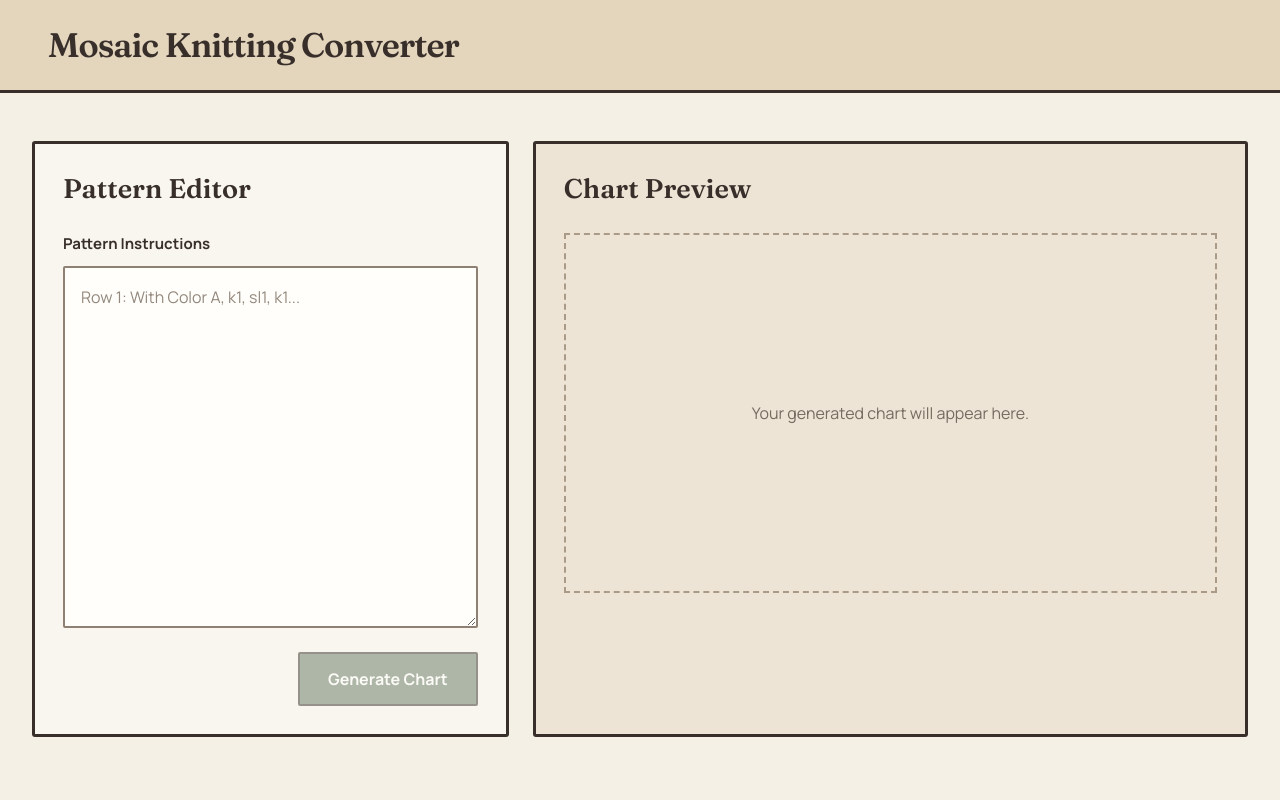
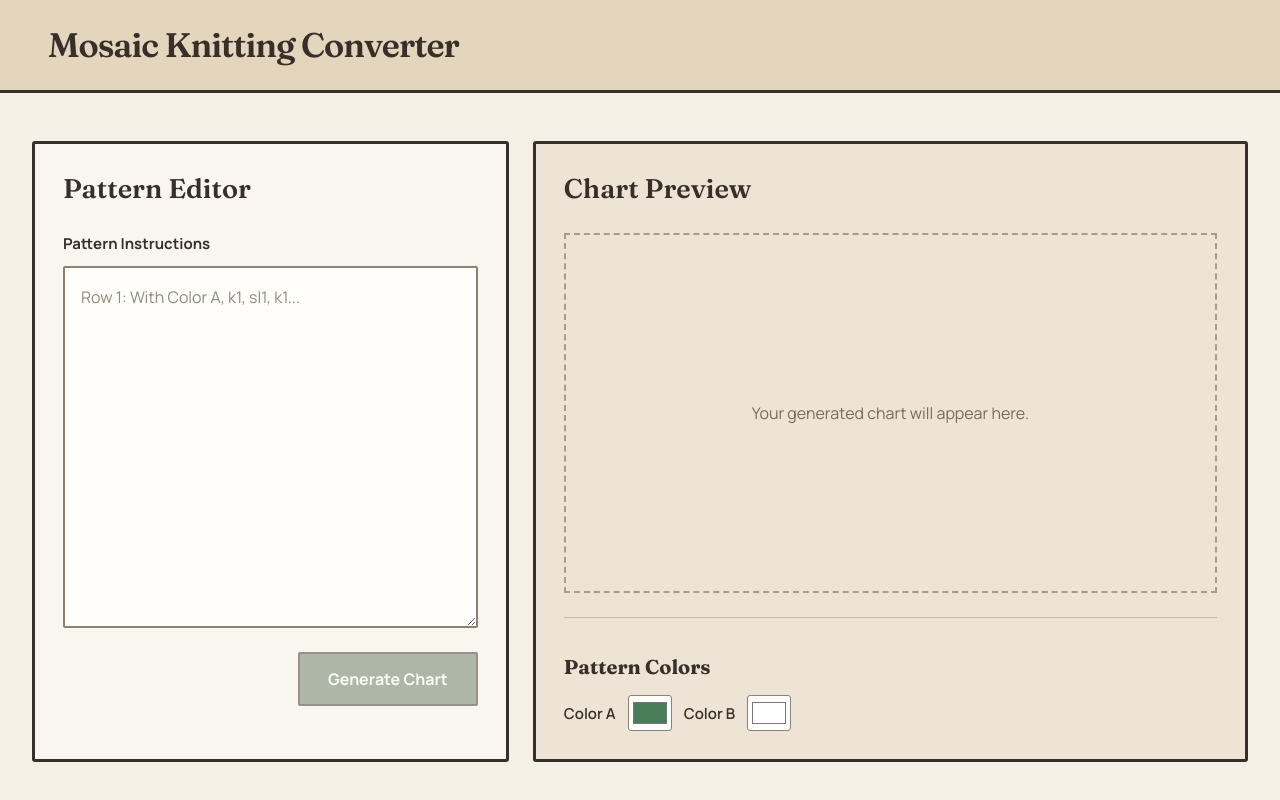
Before and after one commit to TiramisuOwl/mosaic_knitting_converter, a React app in the folder frontend/: page / in a window 1280 px wide. Built offline with nearby package versions, Linux system fonts and the light colour scheme; the HTML template or start-up script is replaced by a standard one.

Commit message:
Add custom color pickers with live chart updates

```diff
--- a/frontend/src/App.css
+++ b/frontend/src/App.css
@@ -203,3 +203,39 @@
   border: 1px solid #777;
   box-sizing: border-box;
 }
+
+/* Custom pattern colors */
+
+.pattern-colors {
+  margin-top: 24px;
+  padding-top: 16px;
+  border-top: 1px solid #C6B9A6;
+}
+
+.pattern-colors h3 {
+  font-family: 'Fraunces', serif;
+  font-size: 20px;
+  margin-bottom: 16px;
+}
+
+.color-picker-group {
+  display: flex;
+  align-items: center;
+  flex-wrap: wrap;
+  gap: 12px;
+}
+
+.color-picker-group label {
+  font-size: 15px;
+  font-weight: 600;
+}
+
+.color-picker-group input[type="color"] {
+  width: 44px;
+  height: 36px;
+  padding: 2px;
+  border: 1px solid #8E8073;
+  border-radius: 3px;
+  cursor: pointer;
+  background-color: #FFFEFA;
+}
--- a/frontend/src/App.jsx
+++ b/frontend/src/App.jsx
@@ -24,7 +24,7 @@ function formatChartData(parsedArray) {
 }
 
 // Display the parsed pattern as a visual knitting chart
-function PatternChart({ parsedArray }) {
+function PatternChart({ parsedArray, colorA, colorB }) {
   const rows = formatChartData(parsedArray);
 
   return (
@@ -38,7 +38,7 @@ function PatternChart({ parsedArray }) {
               key={index}
               className="chart-cell"
               style={{
-                backgroundColor: stitch === '#' ? '#4A7C59' : '#FFFFFF',
+                backgroundColor: stitch === '#' ? colorA : colorB,
               }}
             />
           ))}
@@ -53,6 +53,9 @@ function App() {
   const [response, setResponse] = useState(null);
   const [error, setError] = useState('');
   const [loading, setLoading] = useState(false);
+  // Custom colors for the knitting chart
+  const [colorA, setColorA] = useState('#4A7C59');
+  const [colorB, setColorB] = useState('#FFFFFF');
 
   const handleGenerate = async () => {
     setLoading(true);
@@ -107,7 +110,6 @@ function App() {
                 rows={12}
               />
             </div>
-
             <button
               type="button"
               className="generate-button"
@@ -125,7 +127,11 @@ function App() {
               {error ? (
                 <p role="alert">{error}</p>
               ) : response?.success && Array.isArray(response.parsed_array) ? (
-                <PatternChart parsedArray={response.parsed_array} />
+                <PatternChart
+                  parsedArray={response.parsed_array}
+                  colorA={colorA}
+                  colorB={colorB}
+                />
               ) : response && !response.success ? (
                 <p role="alert">{response.instructions}</p>
               ) : response?.success ? (
@@ -136,6 +142,27 @@ function App() {
                 <p>Your generated chart will appear here.</p>
               )}
             </div>
+            <div className="pattern-colors">
+              <h3>Pattern Colors</h3>
+
+              <div className="color-picker-group">
+                <label htmlFor="color-a">Color A</label>
+                <input
+                  id="color-a"
+                  type="color"
+                  value={colorA}
+                  onChange={(event) => setColorA(event.target.value)}
+                />
+
+                <label htmlFor="color-b">Color B</label>
+                <input
+                  id="color-b"
+                  type="color"
+                  value={colorB}
+                  onChange={(event) => setColorB(event.target.value)}
+                />
+              </div>
+            </div>
           </section>
         </div>
       </main>
```
